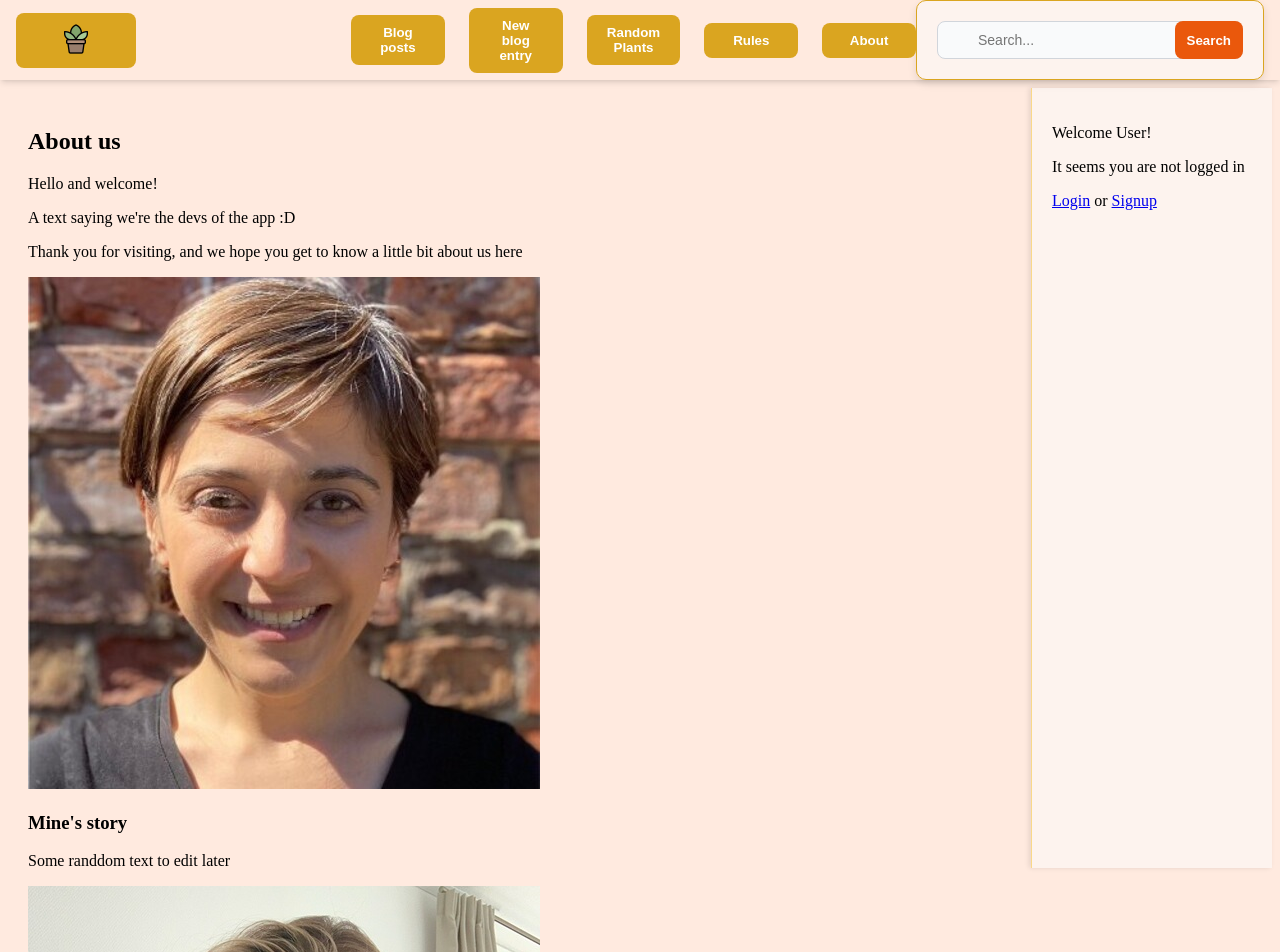
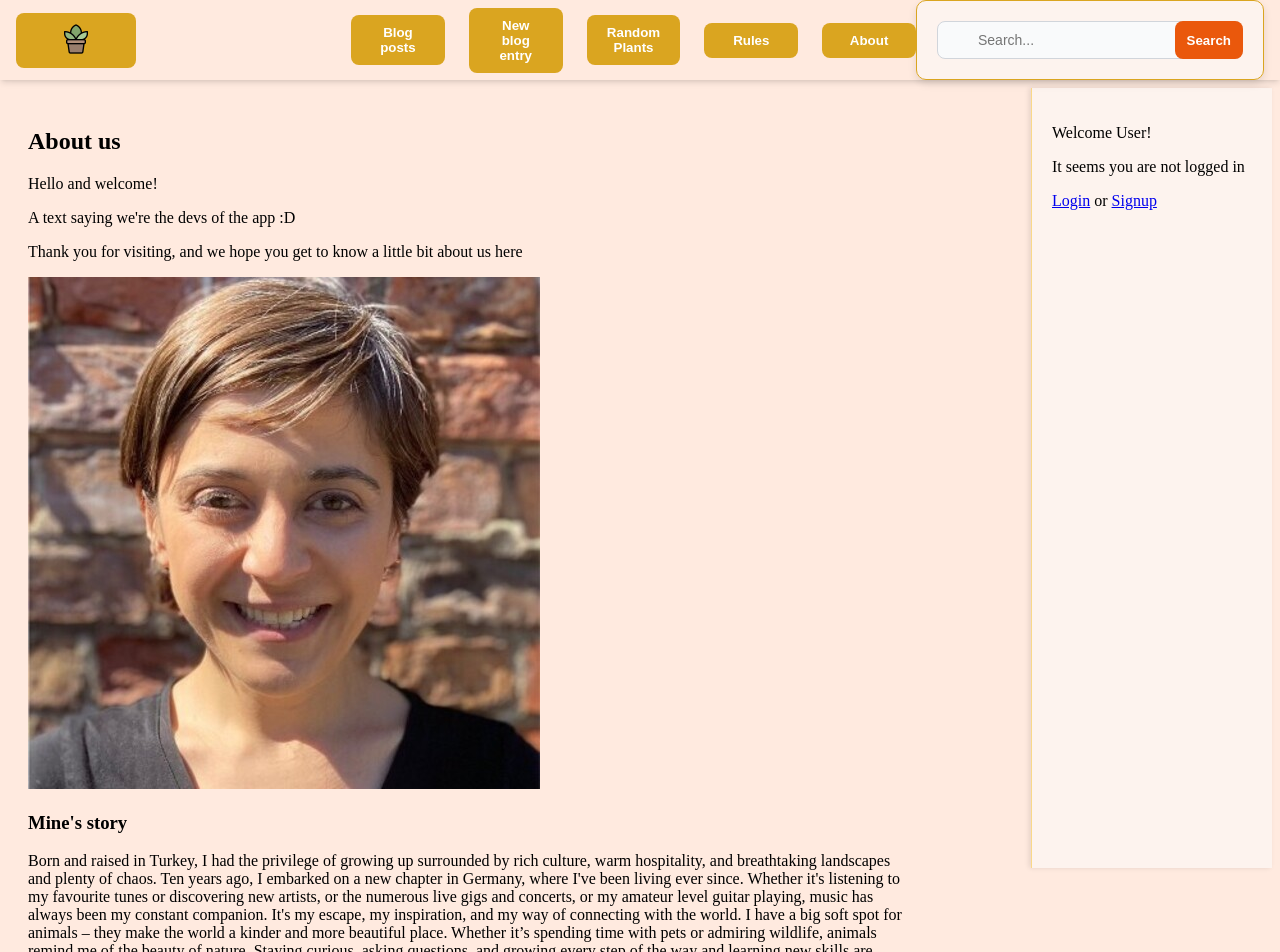
Before and after one commit to MariiaTararaeva/plantea-frontend, a React (Vite) app: page /AboutUs in a window 1280 px wide. Shown: the top 952 px of the page. Built offline with nearby package versions, Linux system fonts and the light colour scheme.

Commit message:
about page

```diff
--- a/src/pages/AboutPage.jsx
+++ b/src/pages/AboutPage.jsx
@@ -22,7 +22,16 @@ const AboutUsPage = () => {
             <img src={Mine} alt="Mine photo" />
             <h3>Mine's story</h3>
             <p>
-              Some randdom text to  edit later
+            Born and raised in Turkey, I had the privilege of growing up surrounded
+            by rich culture, warm hospitality, and breathtaking landscapes and plenty of chaos.
+            Ten years ago, I embarked on a new chapter in Germany, where I've been living ever since.
+            Whether it's listening to my favourite tunes or discovering new artists, or the numerous
+            live gigs and concerts, or my amateur level guitar playing, music has always been my constant
+            companion. It's my escape, my inspiration, and my way of connecting with the world.
+            I have a big soft spot for animals – they make the world a kinder and more beautiful place.
+            Whether it’s spending time with pets or admiring wildlife, animals remind me of the beauty of nature.
+            Staying curious, asking questions, and growing every step of the way and learning new skills are vital.
+            That’s how I found myself enrolling at Ironhack bootcamp in a turbulent period of my life :)
             </p>
             <div id="mariiasDiv">
               <img src={Mariia} alt="Mariia's slack profile picture" />
```
